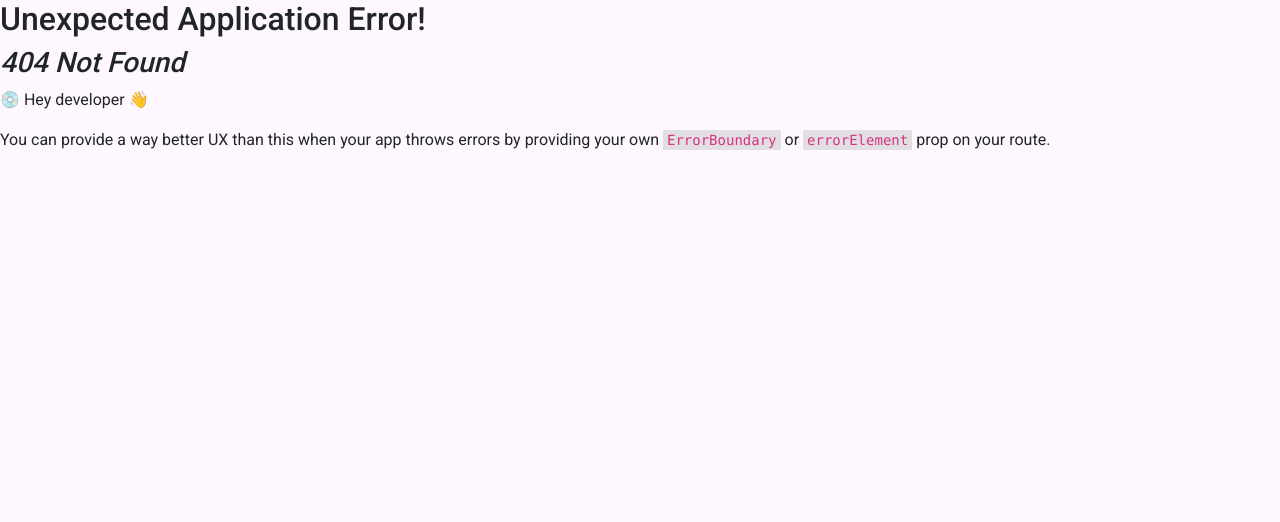
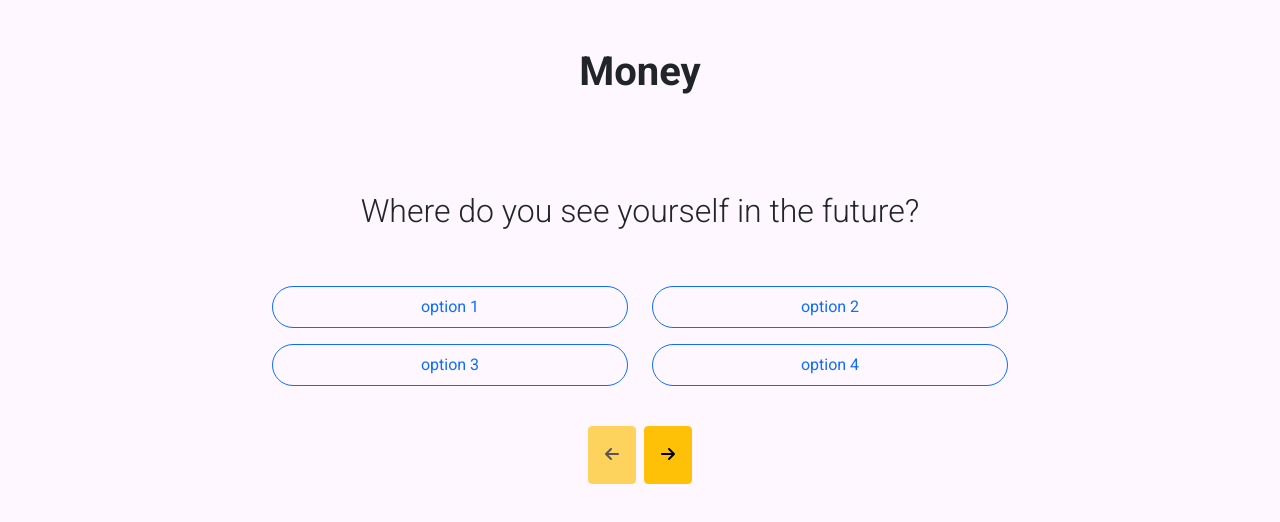
Before and after one commit to gagandeep1997/visual-board, a React (Create React App) app: page /money in a window 1280 px wide. Before the commit this address had no page. Shown: the top 522 px of the page. Built offline with nearby package versions, Linux system fonts and the light colour scheme.

Commit message:
add survey questions page

```diff
--- a/public/index.html
+++ b/public/index.html
@@ -40,5 +40,9 @@
     ></noscript>
     <noscript>You need to enable JavaScript to run this app.</noscript>
     <div id="root"></div>
+    <script
+      src="https://kit.fontawesome.com/71071f4184.js"
+      crossorigin="anonymous"
+    ></script>
   </body>
 </html>
--- /dev/null
+++ b/public/questions.json
@@ -0,0 +1,157 @@
+[
+  {
+    "title": "Career",
+    "slug": "career",
+    "question": [
+      {
+        "questionno": 1,
+        "questionname": "Where do you see yourself in the future?",
+        "options": ["option 1", "option 2", "option 3", "option 4"]
+      },
+      {
+        "questionno": 2,
+        "questionname": "Are you planning to pursue additional education?",
+        "options": ["option 5", "option 6", "option 7", "option 8"]
+      },
+      {
+        "questionno": 3,
+        "questionname": "How do you plan to advance in your career?",
+        "options": ["option 9", "option 10", "option 11", "option 12"]
+      },
+      {
+        "questionno": 4,
+        "questionname": "What education or training do I need to fulfill my career goals?",
+        "options": ["option 13", "option 14", "option 15", "option 16"]
+      },
+      {
+        "questionno": 5,
+        "questionname": "What might you be interested in learning in your field?",
+        "options": ["option 17", "option 18", "option 19", "option 20"]
+      }
+    ]
+  },
+  {
+    "title": "Money",
+    "slug": "money",
+    "question": [
+      {
+        "questionno": 1,
+        "questionname": "Where do you see yourself in the future?",
+        "options": ["option 1", "option 2", "option 3", "option 4"]
+      },
+      {
+        "questionno": 2,
+        "questionname": "Are you planning to pursue additional education?",
+        "options": ["option 5", "option 6", "option 7", "option 8"]
+      },
+      {
+        "questionno": 3,
+        "questionname": "How do you plan to advance in your career?",
+        "options": ["option 9", "option 10", "option 11", "option 12"]
+      },
+      {
+        "questionno": 4,
+        "questionname": "What education or training do I need to fulfill my career goals?",
+        "options": ["option 13", "option 14", "option 15", "option 16"]
+      },
+      {
+        "questionno": 5,
+        "questionname": "What might you be interested in learning in your field?",
+        "options": ["option 17", "option 18", "option 19", "option 20"]
+      }
+    ]
+  },
+  {
+    "title": "Health",
+    "slug": "health",
+    "question": [
+      {
+        "questionno": 1,
+        "questionname": "Where do you see yourself in the future?",
+        "options": ["option 1", "option 2", "option 3", "option 4"]
+      },
+      {
+        "questionno": 2,
+        "questionname": "Are you planning to pursue additional education?",
+        "options": ["option 5", "option 6", "option 7", "option 8"]
+      },
+      {
+        "questionno": 3,
+        "questionname": "How do you plan to advance in your career?",
+        "options": ["option 9", "option 10", "option 11", "option 12"]
+      },
+      {
+        "questionno": 4,
+        "questionname": "What education or training do I need to fulfill my career goals?",
+        "options": ["option 13", "option 14", "option 15", "option 16"]
+      },
+      {
+        "questionno": 5,
+        "questionname": "What might you be interested in learning in your field?",
+        "options": ["option 17", "option 18", "option 19", "option 20"]
+      }
+    ]
+  },
+  {
+    "title": "Travel",
+    "slug": "travel",
+    "question": [
+      {
+        "questionno": 1,
+        "questionname": "Where do you see yourself in the future?",
+        "options": ["option 1", "option 2", "option 3", "option 4"]
+      },
+      {
+        "questionno": 2,
+        "questionname": "Are you planning to pursue additional education?",
+        "options": ["option 5", "option 6", "option 7", "option 8"]
+      },
+      {
+        "questionno": 3,
+        "questionname": "How do you plan to advance in your career?",
+        "options": ["option 9", "option 10", "option 11", "option 12"]
+      },
+      {
+        "questionno": 4,
+        "questionname": "What education or training do I need to fulfill my career goals?",
+        "options": ["option 13", "option 14", "option 15", "option 16"]
+      },
+      {
+        "questionno": 5,
+        "questionname": "What might you be interested in learning in your field?",
+        "options": ["option 17", "option 18", "option 19", "option 20"]
+      }
+    ]
+  },
+  {
+    "title": "Happy",
+    "slug": "happy",
+    "question": [
+      {
+        "questionno": 1,
+        "questionname": "Where do you see yourself in the future?",
+        "options": ["option 1", "option 2", "option 3", "option 4"]
+      },
+      {
+        "questionno": 2,
+        "questionname": "Are you planning to pursue additional education?",
+        "options": ["option 5", "option 6", "option 7", "option 8"]
+      },
+      {
+        "questionno": 3,
+        "questionname": "How do you plan to advance in your career?",
+        "options": ["option 9", "option 10", "option 11", "option 12"]
+      },
+      {
+        "questionno": 4,
+        "questionname": "What education or training do I need to fulfill my career goals?",
+        "options": ["option 13", "option 14", "option 15", "option 16"]
+      },
+      {
+        "questionno": 5,
+        "questionname": "What might you be interested in learning in your field?",
+        "options": ["option 17", "option 18", "option 19", "option 20"]
+      }
+    ]
+  }
+]
--- a/src/App.css
+++ b/src/App.css
@@ -63,3 +63,8 @@
   left: 29%;
   top: 22%;
 }
+
+.custom-button {
+  border: 1px solid #333;
+  border-radius: 50%;
+}
--- /dev/null
+++ b/src/components/Header.js
@@ -0,0 +1,9 @@
+import React from "react";
+
+export default function Header({ title, classes }) {
+  return (
+    <header>
+      <h1 className={`fw-bold text-center ${classes}`}>{title}</h1>
+    </header>
+  );
+}
--- /dev/null
+++ b/src/pages/SurveyPage.js
@@ -0,0 +1,121 @@
+import React, { useState, useEffect } from "react";
+import { useNavigate, useHref } from "react-router-dom";
+import Header from "../components/Header";
+
+export default function SurveyPage() {
+  const [activeQuestion, setActiveQuestion] = useState(1);
+  const [questions, setQuestions] = useState();
+  const navigate = useNavigate();
+  let surveypath = useHref();
+
+  const fetchData = async () => {
+    const response = await fetch("./questions.json");
+    const data = await response.json();
+    return data;
+  };
+
+  const nextQuestion = () => {
+    if (activeQuestion === questions.question.length) {
+      navigate("../surveyhome");
+    }
+    document
+      .getElementById(`question-${activeQuestion}`)
+      .classList.add("d-none");
+    setActiveQuestion((prevstate) => {
+      return prevstate + 1;
+    });
+  };
+
+  const prevQuestion = () => {
+    document
+      .getElementById(`question-${activeQuestion}`)
+      .classList.add("d-none");
+    setActiveQuestion((prevstate) => {
+      return prevstate - 1;
+    });
+  };
+
+  useEffect(() => {
+    fetchData().then((data) => {
+      let currentPath = surveypath.slice(1);
+      console.log(currentPath);
+      data.forEach((value) => {
+        console.log(value);
+        if (value.slug === currentPath) {
+          setQuestions(value);
+        }
+      });
+    });
+  }, [surveypath]);
+
+  useEffect(() => {
+    if (questions) {
+      document
+        .getElementById(`question-${activeQuestion}`)
+        .classList.remove("d-none");
+    }
+  }, [activeQuestion, questions]);
+
+  console.log(questions);
+
+  return (
+    questions && (
+      <div className="container">
+        <Header title={questions.title} classes="my-5" />
+        <form>
+          <div className="row justify-content-center">
+            <div className="col-8">
+              {questions &&
+                questions.question.map((question) => (
+                  <div
+                    key={question.questionno}
+                    className="row d-none"
+                    id={`question-${question.questionno}`}
+                  >
+                    <h2 className="text-center py-5 fw-light">
+                      {question.questionname}
+                    </h2>
+                    {question.options.map((option) => (
+                      <div key={option} className="col-6 mb-3">
+                        <input
+                          type="checkbox"
+                          className="btn-check"
+                          id={option}
+                          autoComplete="off"
+                        />
+                        <label
+                          className="btn btn-outline-primary w-100 rounded-pill p-2"
+                          htmlFor={option}
+                        >
+                          {option}
+                        </label>
+                      </div>
+                    ))}
+                  </div>
+                ))}
+              <div className="row mt-4">
+                <div className="col-12 text-center">
+                  <button
+                    type="button"
+                    className="btn btn-warning me-2 p-3"
+                    onClick={prevQuestion}
+                    disabled={activeQuestion === 1 ? true : false}
+                  >
+                    <i className="fa-solid fa-arrow-left"></i>
+                  </button>
+                  <button
+                    type="button"
+                    className="btn btn-warning p-3"
+                    onClick={nextQuestion}
+                  >
+                    <i className="fa-solid fa-arrow-right"></i>
+                  </button>
+                </div>
+              </div>
+            </div>
+          </div>
+        </form>
+      </div>
+    )
+  );
+}
--- a/src/pages/WelcomeSurveyPage.js
+++ b/src/pages/WelcomeSurveyPage.js
@@ -1,11 +1,12 @@
 import React from "react";
+import { Link } from "react-router-dom";
 import healthGif from "../assests/images/self-love.gif";
 import careerGif from "../assests/images/path.gif";
 import travelGif from "../assests/images/airplane.gif";
 import moneyGif from "../assests/images/euro.gif";
 import happyGif from "../assests/images/happy.gif";
 
-export default function SurveyPage() {
+export default function WelcomeSurveyPage() {
   return (
     <div className="container survey-page">
       <div className="row">
@@ -13,6 +14,7 @@ export default function SurveyPage() {
           <p className="survey-text fw-bold position-absolute border rounded-circle border-secondary">
             Go to Survey Questions{" "}
           </p>
+          <Link to="/health">
             <img
               src={healthGif}
               className="position-absolute health-gif"
@@ -20,6 +22,8 @@ export default function SurveyPage() {
               width="100px"
               height="100px"
             />
+          </Link>
+          <Link to="/career">
             <img
               src={careerGif}
               className="position-absolute career-gif"
@@ -27,6 +31,8 @@ export default function SurveyPage() {
               width="100px"
               height="100px"
             />
+          </Link>
+          <Link to="/travel">
             <img
               src={travelGif}
               className="position-absolute travel-gif"
@@ -34,6 +40,8 @@ export default function SurveyPage() {
               width="100px"
               height="100px"
             />
+          </Link>
+          <Link to="/money">
             <img
               src={moneyGif}
               className="position-absolute money-gif"
@@ -41,6 +49,8 @@ export default function SurveyPage() {
               width="100px"
               height="100px"
             />
+          </Link>
+          <Link to="/happy">
             <img
               src={happyGif}
               className="position-absolute happy-gif"
@@ -48,6 +58,7 @@ export default function SurveyPage() {
               width="100px"
               height="100px"
             />
+          </Link>
         </div>
       </div>
     </div>
```
Also changed, not shown: src/App.js (+21 -4 lines). Lines whose indentation alone changed are shown as unchanged.
